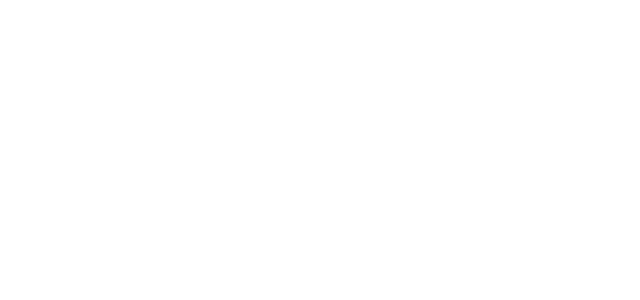
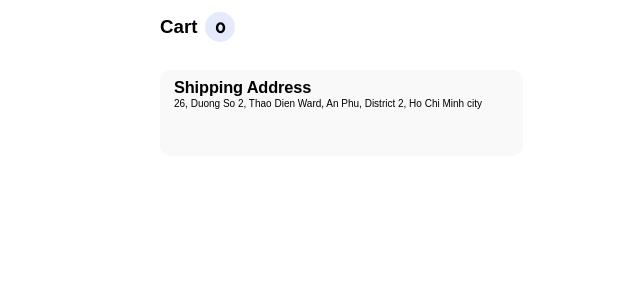
Before and after one commit to m74e/Shop, a React (Vite) app: page /cart in a window 1280 px wide. Before the commit this address had no page. Shown: the top 300 px of the page, without its empty margins (292-932 px from the left). Built offline with nearby package versions, Linux system fonts and the light colour scheme.

Commit message:
adding cart

```diff
--- a/src/App.jsx
+++ b/src/App.jsx
@@ -3,6 +3,7 @@
 import CreateAccount from "./pages/CreateAccount/createAccount";
 import ShopStore from "./pages/shopStore/shopStore";
 import Login from "./pages/login/login";
+import Cart from "./pages/cart/cart";
 import { BrowserRouter, Routes, Route } from "react-router";
 
 import "./App.css";
@@ -24,9 +25,9 @@
         <Route path="/" element={stateMangment()} />
         <Route path="/login" element={<Login />} />
         <Route path="/shop" element={<ShopStore />} />
+        <Route path="/cart" element={<Cart />} />
         {/* <Route path="/Fav" element={<Fav />} />
-        <Route path="/sheet" element={<Sheet/>} />
-        <Route path="/cart" element={<Cart/>} /> */}
+        <Route path="/sheet" element={<Sheet/>} /> */}
       </Routes>
     </BrowserRouter>
   );
--- /dev/null
+++ b/src/customsIcon/like.jsx
@@ -0,0 +1,16 @@
+import * as React from "react"
+const SvgComponent = (chLike) => (
+  <svg
+    xmlns="http://www.w3.org/2000/svg"
+    width={26}
+    height={24}
+    fill="none"
+    {...chLike}
+  >
+    <path
+      stroke="#202020"
+      d="M24.697 11.01c.969-2.351.987-4.351.447-5.942-.542-1.595-1.66-2.823-3.044-3.605-2.79-1.575-6.554-1.29-8.712 1.37L13 3.312l-.388-.479C10.454.173 6.69-.112 3.9 1.463c-1.384.782-2.502 2.01-3.044 3.605-.54 1.59-.522 3.59.447 5.941h23.394Zm0 0C23.266 14.482 19.766 18.704 13 23.392c-6.765-4.688-10.266-8.91-11.697-12.384h23.394Z"
+    />
+  </svg>
+)
+export default SvgComponent
--- /dev/null
+++ b/src/pages/cart/cart.jsx
@@ -0,0 +1,49 @@
+import React from "react";
+import styles from "./cart.module.css";
+import Container from "../../component/container/container";
+const cart = () => {
+  const counter = [
+    {
+      id: 1,
+      count: 0,
+    },
+  ];
+  const place = [
+    {
+      id: 1,
+      Shipping: "Shipping Address",
+      address: ` 26, Duong So 2, Thao Dien Ward, An Phu, District 2, Ho Chi
+                  Minh city`,
+
+    },
+  ];
+  return (
+    <>
+      <Container>
+        <div className={styles.mainCart}>
+          {" "}
+          {counter.map((i) => (
+            <div className={styles.headerCart}>
+              <h3>Cart</h3> <div className={styles.headerCount}>{i.count}</div>
+            </div>
+          ))}
+          <div className={styles.address}>
+            {place.map((i)=>(
+            <div className={styles.headerAddress}>
+
+              <div className={styles.Shipping}>
+                <h3>{i.Shipping}</h3>
+              </div>
+              <div className={styles.testAddress}>
+                <p>
+                 {i.address}
+                </p>
+              </div>
+            </div>))}
+          </div>
+        </div>
+      </Container>
+    </>
+  );
+};
+export default cart;
--- /dev/null
+++ b/src/pages/cart/cart.module.css
@@ -0,0 +1,57 @@
+.mainCart {
+  display: flex;
+  flex-direction: column;
+  gap: 14px;
+}
+.headerCart {
+  display: flex;
+  align-items: center;
+  justify-content: left;
+  gap: 8px;
+}
+.headerCount {
+  background-color: #e5ebfc;
+  color: #000000;
+  font-family: Raleway;
+  font-size: 18px;
+  font-weight: 700;
+  line-height: 24px;
+  letter-spacing: -0.18000000715255737px;
+  text-align: left;
+  text-underline-position: from-font;
+  text-decoration-skip-ink: none;
+  border-radius: 50%;
+  width: 30px;
+  height: 30px;
+  display: flex;
+  align-items: center;
+  justify-content: center;
+}
+.address {
+  margin-top: 14px;
+  width: 335px;
+  height: 70px;
+  background-color: #F9F9F9;
+  border-radius: 10px;
+  padding: 8px 14px;
+}
+.Shipping{
+    font-family: Raleway;
+    font-size: 14px;
+    font-weight: 700;
+    line-height: 18px;
+    letter-spacing: -0.14000000059604645px;
+    text-align: left;
+    text-underline-position: from-font;
+    text-decoration-skip-ink: none;
+
+}
+.testAddress{
+    font-family: Nunito Sans;
+font-size: 10px;
+font-weight: 400;
+line-height: 15px;
+text-align: left;
+text-underline-position: from-font;
+text-decoration-skip-ink: none;
+}
--- a/src/pages/shopStore/shopStore.module.css
+++ b/src/pages/shopStore/shopStore.module.css
@@ -93,6 +93,7 @@
 .colorClothes {
   width: 79px;
   height: 79px;
+  cursor: pointer;
 }
 .mainInfoOfModule {
   display: flex;
@@ -103,13 +104,13 @@
   display: flex;
   align-items: center;
   gap: 6px;
+  position: relative;
 }
 .size {
   display: flex;
   align-items: center;
   justify-content: center;
   gap: 6px;
-
 }
 .insideSize {
   font-family: Raleway;
@@ -139,10 +140,109 @@
   border: 1px solid #004cff;
   background-color: #e5ebfc;
 }
+.insideColorOptions {
+  position: relative;
+}
+.correctPostion {
+  position: absolute;
+  left: 8px;
+  bottom: 8px;
+  width: 22px;
+  height: 22px;
+  display: block;
+}
+.noneCorrectPostion {
+  display: none;
+}
 .quantity {
   margin-top: 20px;
   display: flex;
   align-items: center;
   justify-content: space-between;
-
 }
+.counter {
+  display: flex;
+  align-items: center;
+  gap: 10px;
+}
+.quantityMinus {
+  padding: 14px 18px;
+  border: 2px solid #004bfe;
+  border-radius: 50%;
+  color: #004bfe;
+  cursor: pointer;
+}
+.quantitySquer {
+  background-color: #e5ebfc;
+  width: 74px;
+  height: 50px;
+  border-radius: 16px;
+  color: #1a3168;
+  font-family: Raleway;
+  font-size: 29px;
+  font-weight: 500;
+  line-height: 34.05px;
+  letter-spacing: 0.3479999899864197px;
+  text-align: center;
+  text-underline-position: from-font;
+  text-decoration-skip-ink: none;
+  display: flex;
+  align-items: center;
+  justify-content: center;
+}
+.quantityPlus {
+  padding: 14px 18px;
+  border: 2px solid #004bfe;
+  border-radius: 50%;
+  color: #004bfe;
+  cursor: pointer;
+}
+.footerModule {
+  margin-top: 26px;
+  display: flex;
+  align-items: center;
+  justify-content: center;
+  gap: 16px;
+}
+.likeFooter {
+  width: 47px;
+  height: 40px;
+  border-radius: 10px;
+  background-color: #F9F9F9;
+  display: flex;
+  align-items: center;
+  justify-content: center;
+  cursor: pointer;
+}
+.footerAddBtn {
+  background-color: #202020;
+  width: 128px;
+  height: 40px;
+  border-radius: 10px;
+  color: #f3f3f3;
+  font-family: Nunito Sans;
+  font-size: 16px;
+  font-weight: 300;
+  line-height: 25px;
+  text-align: center;
+  text-underline-position: from-font;
+  text-decoration-skip-ink: none;
+  border: none;
+  cursor: pointer;
+}
+.footerBuyBtn {
+  background-color: #004cff;
+  width: 128px;
+  height: 40px;
+  border-radius: 10px;
+  color: #f3f3f3;
+  font-family: Nunito Sans;
+  font-size: 16px;
+  font-weight: 300;
+  line-height: 25px;
+  text-align: center;
+  text-underline-position: from-font;
+  text-decoration-skip-ink: none;
+  border: none;
+  cursor: pointer;
+}
```
Also changed, not shown: src/pages/shopStore/shopStore.jsx (+118 -12 lines), public/corrct.svg (added).
